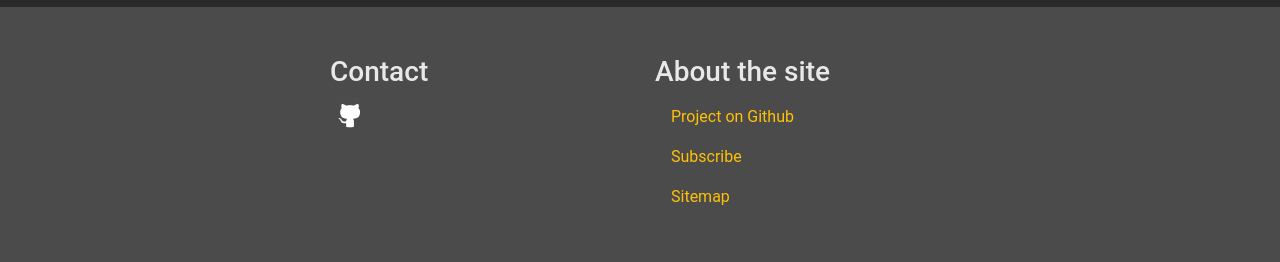
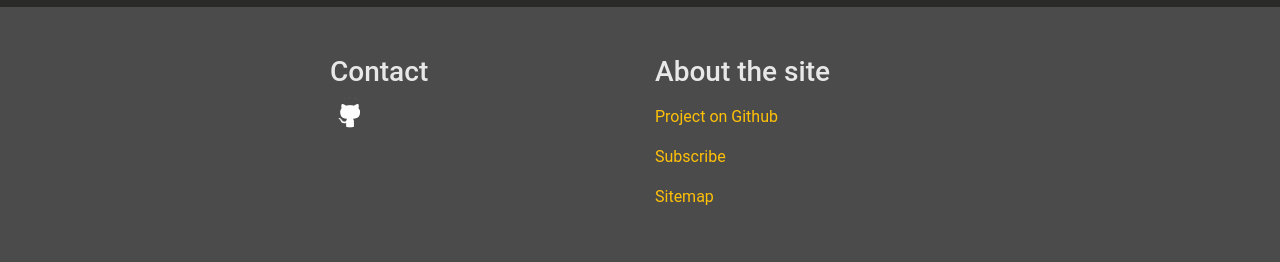
Before and after one commit to Steeff0/steeff0.github.io, a Jekyll site: the page built from pages/archive.html, in a window 1280 px wide. Shown: the part 729-991 px from the top of the page. Built offline with Jekyll 4.4.1, drawn with Linux system fonts in a browser that asks for light colours; some web fonts are replaced.

Commit message:
Change footer

```diff
--- a/_includes/footer.html
+++ b/_includes/footer.html
@@ -1,4 +1,4 @@
-<footer class="footer bg-dark p-5">
+<footer class="footer bg-dark p-3 p-md-5">
     <div class="container">
         <h2 class="sr-only">Useful links</h2>
         <div class="row">
@@ -19,13 +19,13 @@
                 <h3>About the site</h3>
                 <ul class="nav flex-column">
                     <li class="nav-item">
-                        <a class="nav-link" href="{{ site.github.repository_url }}">Project on Github</a>
+                        <a class="nav-link pl-0" href="{{ site.github.repository_url }}">Project on Github</a>
                     </li>
                     <li class="nav-item">
-                        <a class="nav-link" href="{{ 'feed.xml' | relative_url }}">Subscribe</a>
+                        <a class="nav-link pl-0" href="{{ 'feed.xml' | relative_url }}">Subscribe</a>
                     </li>
                     <li class="nav-item">
-                        <a class="nav-link" href="{{ 'sitemap.xml' | relative_url }}">Sitemap</a>
+                        <a class="nav-link pl-0" href="{{ 'sitemap.xml' | relative_url }}">Sitemap</a>
                     </li>
                 </ul>
             </div>
```
